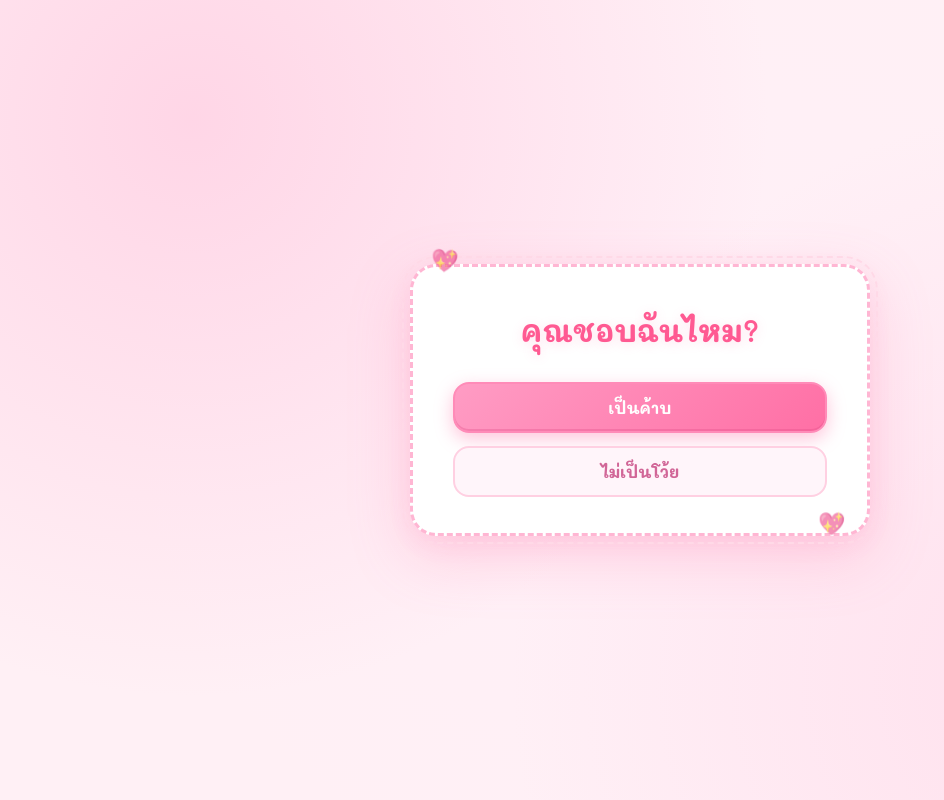
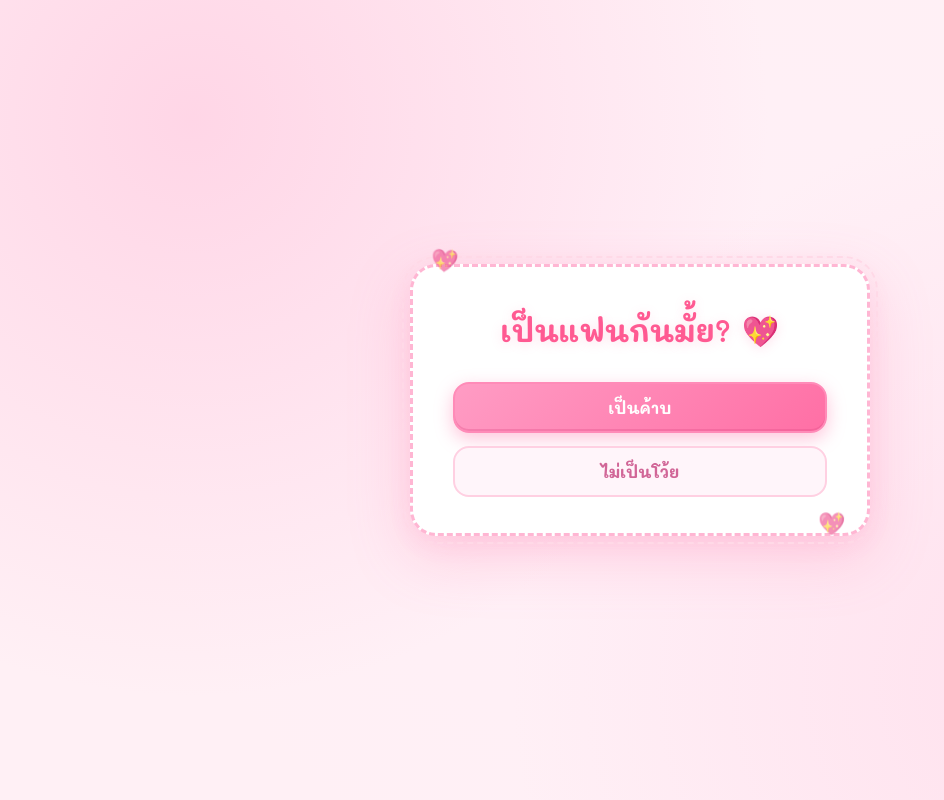
Before and after one commit to Yannawit4/In-love, a plain HTML site: page index.html in a window 1280 px wide. Shown: the whole page, without its empty margins (0-944 px from the left). Drawn offline with Linux system fonts and the light colour scheme.

Commit message:
Update index.html uupdate heart

```diff
--- a/index.html
+++ b/index.html
@@ -3,7 +3,7 @@
 <head>
     <meta charset="utf-8">
     <meta name="viewport" content="width=device-width, initial-scale=1.0, viewport-fit=cover">
-    <title>เป็นแฟนกันไหม? 💖</title>
+    <title>เป็นแฟนกันมั้ย? 💖</title>
     <link rel="preconnect" href="https://fonts.googleapis.com">
     <link rel="preconnect" href="https://fonts.gstatic.com" crossorigin>
     <link href="https://fonts.googleapis.com/css2?family=Mali:wght@400;500;600;700&family=Itim&family=Sarabun:wght@400;500;600;700;800&display=swap" rel="stylesheet">
@@ -387,7 +387,7 @@
     <!-- ===== หน้าคำถาม ===== -->
     <div id="question-screen" class="question-screen">
         <div class="cookie-card">
-            <h2 class="cookie-title">คุณชอบฉันไหม?</h2>
+            <h2 class="cookie-title">เป็นแฟนกันมั้ย? 💖</h2>
 
             <div class="cookie-buttons">
                 <button id="accept-button" class="btn btn-primary">เป็นค้าบ</button>
```
